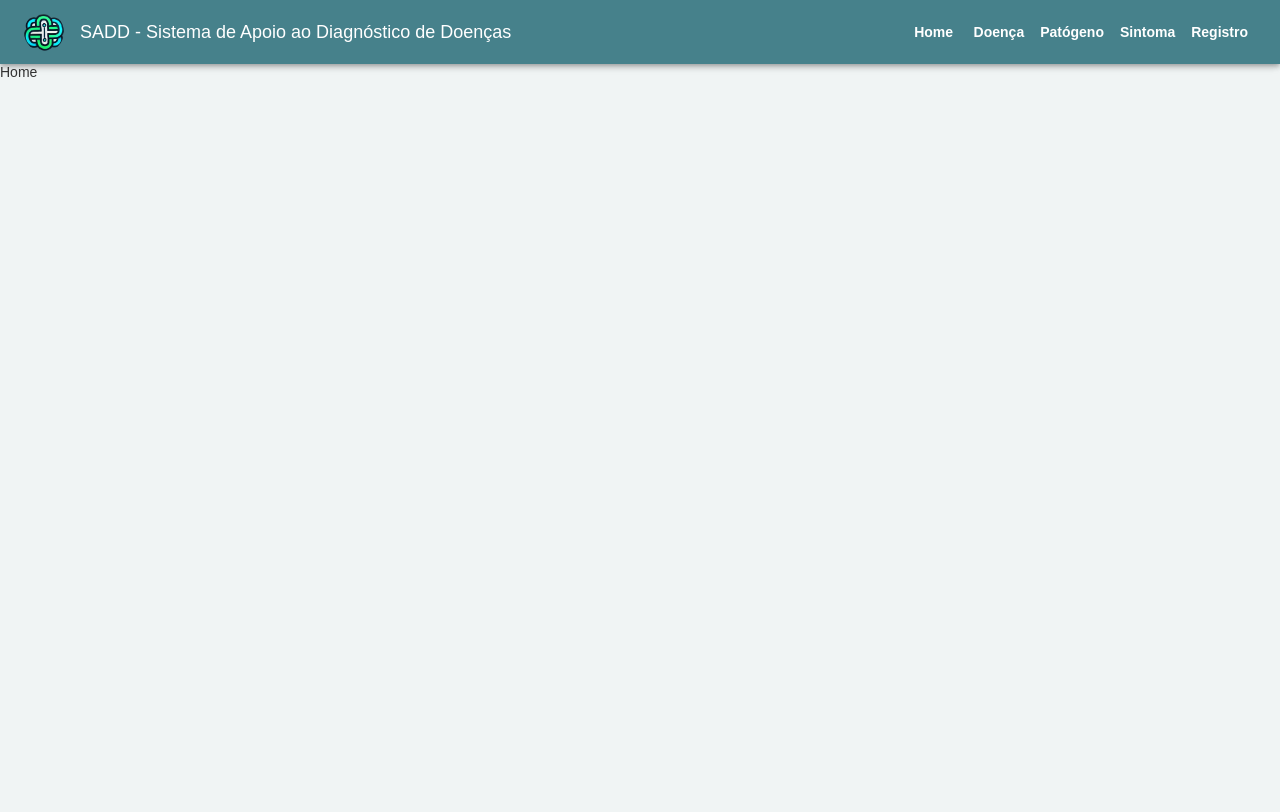
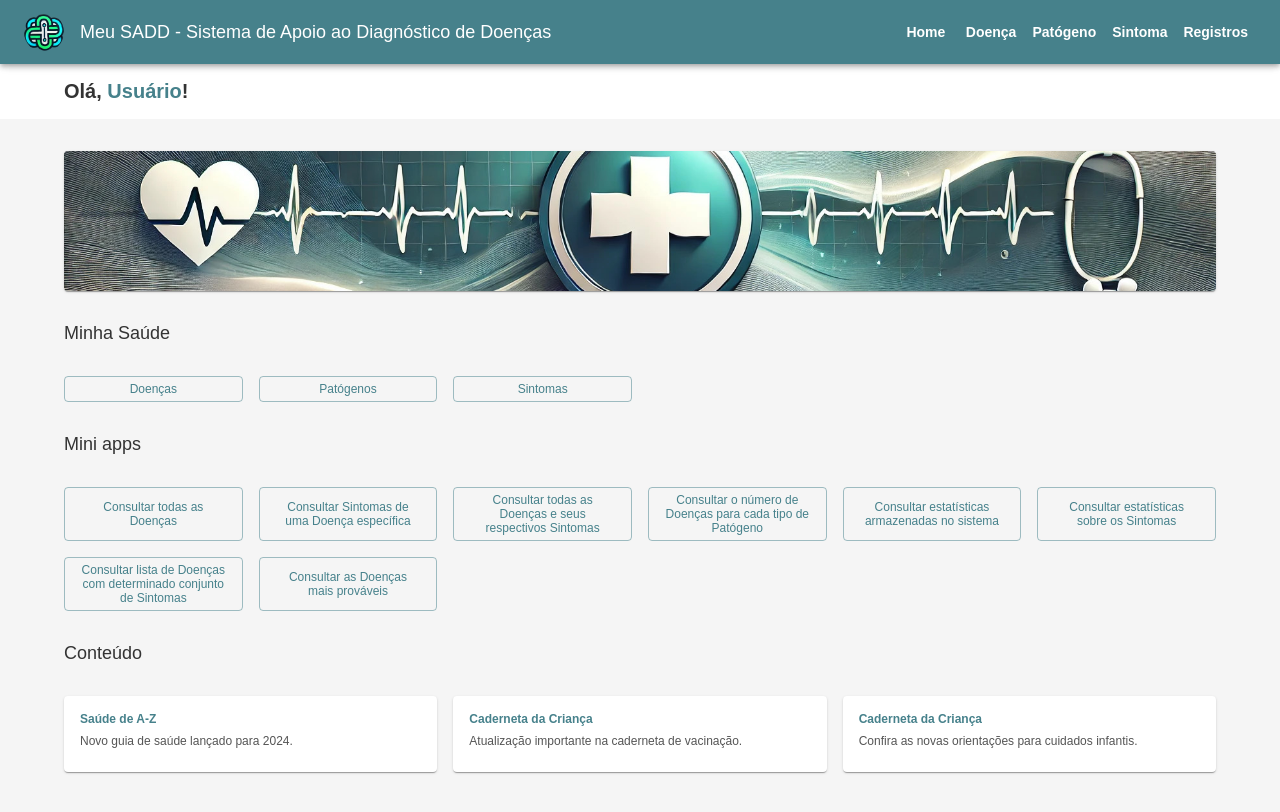
Before and after one commit to peudias/bd-lpr, a React (Create React App) app in the folder tp2/sadd-app/: page /home in a window 1280 px wide. Shown: the top 812 px of the page. Built offline with nearby package versions, Linux system fonts and the light colour scheme.

Commit message:
feat[home]: new home content

```diff
--- a/tp2/sadd-app/src/pages/home/Home.tsx
+++ b/tp2/sadd-app/src/pages/home/Home.tsx
@@ -1,10 +1,126 @@
-import { Typography } from "@mui/material";
+import React from "react";
+import {
+  Box,
+  Grid,
+  Typography,
+  Button,
+  Container,
+  CardMedia,
+  Card,
+  CardContent,
+} from "@mui/material";
+import banner from "../../assets/imgs/banner.jpeg";
 
 const Home = () => {
   return (
-    <>
-      <Typography>Home</Typography>
-    </>
+    <Box sx={{ backgroundColor: "#f5f5f5", minHeight: "100vh" }}>
+      <Box sx={{ backgroundColor: "white", padding: 2 }}>
+        <Container>
+          <Grid container alignItems="center" justifyContent="space-between">
+            <Typography variant="h5">
+              Olá, <span style={{ color: "#46818B" }}>Usuário</span>!
+            </Typography>
+          </Grid>
+        </Container>
+      </Box>
+
+      <Container sx={{ mt: 4 }}>
+        <Grid container spacing={2}>
+          <Grid item xs={12}>
+            <Card>
+              <CardMedia
+                component="img"
+                alt="Banner"
+                height="140"
+                image={banner}
+              />
+            </Card>
+          </Grid>
+        </Grid>
+      </Container>
+
+      <Container sx={{ mt: 4 }}>
+        <Typography variant="h6">Minha Saúde</Typography>
+        <Grid container spacing={2} sx={{ mt: 2 }}>
+          {["Doenças", "Patógenos", "Sintomas"].map((text, index) => (
+            <Grid item xs={6} sm={3} md={2} key={index}>
+              <Button variant="outlined" fullWidth>
+                <Typography variant="body2">{text}</Typography>
+              </Button>
+            </Grid>
+          ))}
+        </Grid>
+      </Container>
+
+      <Container sx={{ mt: 4 }}>
+        <Typography variant="h6">Mini apps</Typography>
+        <Grid container spacing={2} sx={{ mt: 2 }}>
+          {[
+            "Consultar todas as Doenças",
+            "Consultar Sintomas de uma Doença específica",
+            "Consultar todas as Doenças e seus respectivos Sintomas",
+            "Consultar o número de Doenças para cada tipo de Patógeno",
+            "Consultar estatísticas armazenadas no sistema",
+            "Consultar estatísticas sobre os Sintomas",
+            "Consultar lista de Doenças com determinado conjunto de Sintomas",
+            "Consultar as Doenças mais prováveis",
+          ].map((app, index) => (
+            <Grid item xs={6} sm={3} md={2} key={index}>
+              <Button variant="outlined" fullWidth sx={{ height: "100%" }}>
+                <Typography variant="body2" align="center">
+                  {app}
+                </Typography>
+              </Button>
+            </Grid>
+          ))}
+        </Grid>
+      </Container>
+
+      <Container sx={{ mt: 4, mb: 4 }}>
+        <Typography variant="h6">Conteúdo</Typography>
+        <Grid container spacing={2} sx={{ mt: 2 }}>
+          {[
+            {
+              title: "Saúde de A-Z",
+              news: "Novo guia de saúde lançado para 2024.",
+            },
+            {
+              title: "Caderneta da Criança",
+              news: "Atualização importante na caderneta de vacinação.",
+            },
+            {
+              title: "Caderneta da Criança",
+              news: "Confira as novas orientações para cuidados infantis.",
+            },
+          ].map((content, index) => (
+            <Grid item xs={12} sm={6} md={4} key={index}>
+              <Card>
+                <CardContent>
+                  <Typography
+                    variant="body2"
+                    sx={{
+                      fontWeight: "bold",
+                      color: "#46818B",
+                    }}
+                  >
+                    {content.title}
+                  </Typography>
+                  <Typography
+                    variant="body2"
+                    sx={{
+                      mt: 1,
+                      color: "#555",
+                    }}
+                  >
+                    {content.news}
+                  </Typography>
+                </CardContent>
+              </Card>
+            </Grid>
+          ))}
+        </Grid>
+      </Container>
+    </Box>
   );
 };
 
--- a/tp2/sadd-app/src/ui/layout/appSideBar/AppSideBar.tsx
+++ b/tp2/sadd-app/src/ui/layout/appSideBar/AppSideBar.tsx
@@ -32,7 +32,7 @@ const navItems: IRoutes[] = [
   { name: "Doença", path: "/doenca/view" },
   { name: "Patógeno", path: "/patogeno/view" },
   { name: "Sintoma", path: "/sintoma/view" },
-  { name: "Registro", path: "/logging" },
+  { name: "Registros", path: "/logging" },
 ];
 
 export default function DrawerAppBar(props: Props) {
@@ -47,7 +47,7 @@ export default function DrawerAppBar(props: Props) {
   const drawer = (
     <Box onClick={handleDrawerToggle} sx={{ textAlign: "center" }}>
       <Typography variant="h6" sx={{ my: 2 }}>
-        SADD - Sistema de Apoio ao Diagnóstico de Doenças
+        Meu SADD - Sistema de Apoio ao Diagnóstico de Doenças
       </Typography>
       <Divider />
       <List>
@@ -91,7 +91,7 @@ export default function DrawerAppBar(props: Props) {
               component="div"
               sx={{ display: { xs: "none", sm: "block" } }}
             >
-              SADD - Sistema de Apoio ao Diagnóstico de Doenças
+              Meu SADD - Sistema de Apoio ao Diagnóstico de Doenças
             </Typography>
           </Box>
           <Box sx={{ display: { xs: "none", sm: "block" } }}>
```
Also changed, not shown: tp2/sadd-app/src/assets/imgs/banner.jpeg (added).
